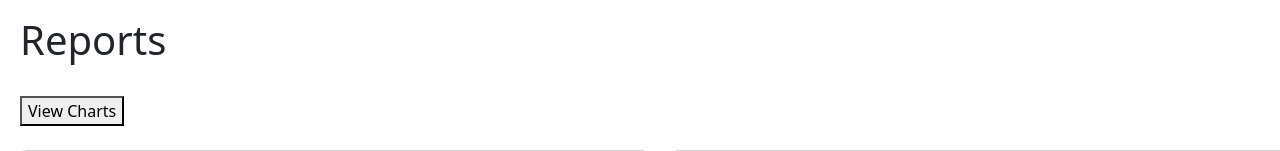
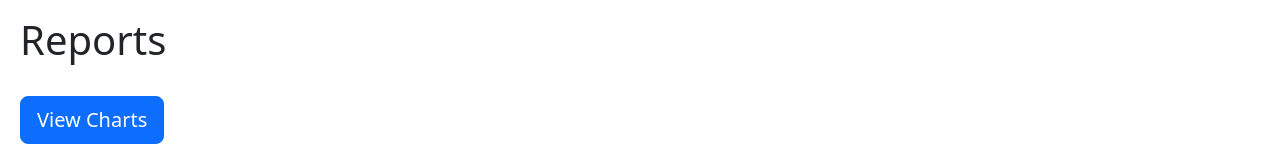
Before and after one commit to Harmanjot14/COSC-4806-5, a PHP site: page /reports in a window 1280 px wide. Shown: the part 108-259 px from the top of the page. Run offline with PHP 8.4, Linux system fonts and the light colour scheme; the visitor is signed in with stand-in values (Sample User, id 1); data that the repository does not hold is empty; some libraries are stand-ins or nearby versions.

Commit message:
Bootstrap  components: Button, Card, Breadcrumb

```diff
--- a/app/views/reports/index.php
+++ b/app/views/reports/index.php
@@ -9,10 +9,11 @@
       </ol>
     </nav>
 
+
     <div class="page-header" id="banner">
       <h1>Reports</h1>
       <br>
-      <a href = "/reports/chart"><button>View Charts</button></a>
+      <a href = "/reports/chart"><button class="btn btn-primary btn-lg">View Charts</button></a>
       <br><br>
       <div class="row">
             <!-- Using card component of Bootstrap -->
@@ -110,7 +111,6 @@
                     </div>
                   </div>
                 </div>
-
       </div>
   </div>
 </div>
```
